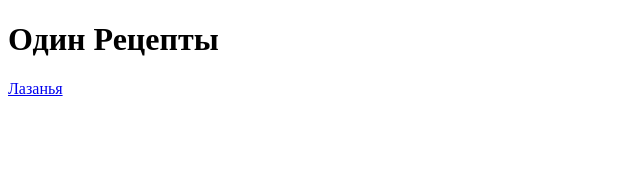
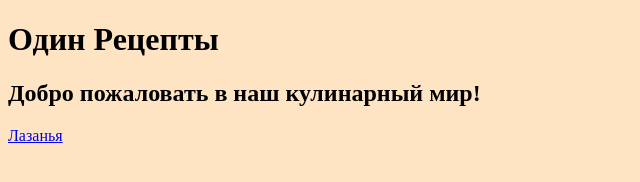
Before and after one commit to Reoshiko/odin-recipes, a plain HTML site: page index.html in a window 1280 px wide. Shown: the whole page, without its empty margins (0-640 px from the left). Drawn offline with Linux system fonts and the light colour scheme.

Commit message:
Add new styles and content to the homepage

```diff
--- a/index.html
+++ b/index.html
@@ -3,10 +3,14 @@
 <head>
     <meta charset="UTF-8">
     <meta name="viewport" content="width=device-width, initial-scale=1.0">
+    <link rel="stylesheet" href="style.css">
     <title>Один Рецепты</title>
 </head>
 <body>
-    <h1>Один Рецепты</h1>
-    <a href="recipes/lasagna.html">Лазанья</a>
+    <div class="header">
+         <h1>Один Рецепты</h1>
+         <h2>Добро пожаловать в наш кулинарный мир!</h2>
+    </div>
+   <a href="recipes/lasagna.html">Лазанья</a>
 </body>
 </html>
--- a/style.css
+++ b/style.css
@@ -0,0 +1,3 @@
+body {
+    background-color: bisque;
+}
```
